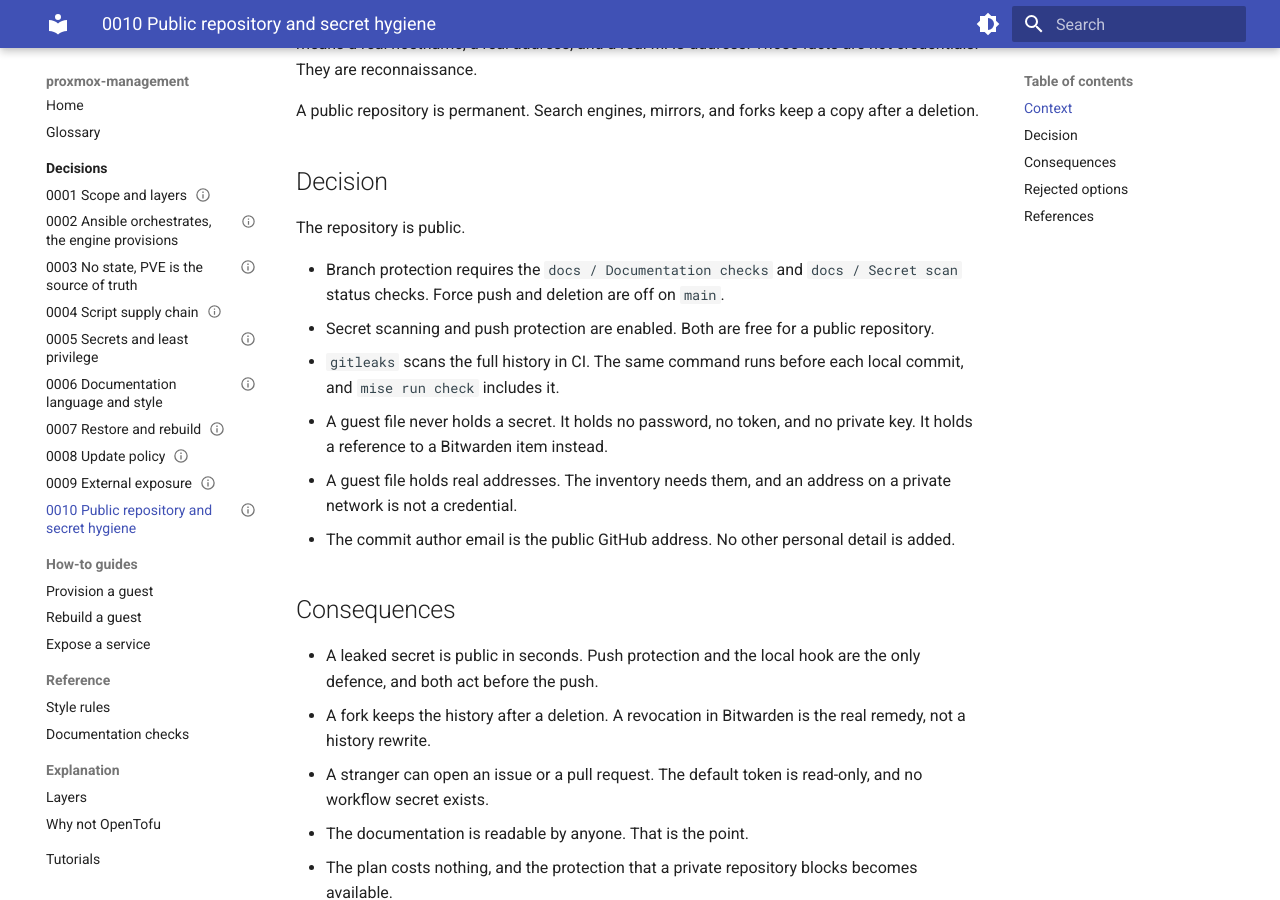
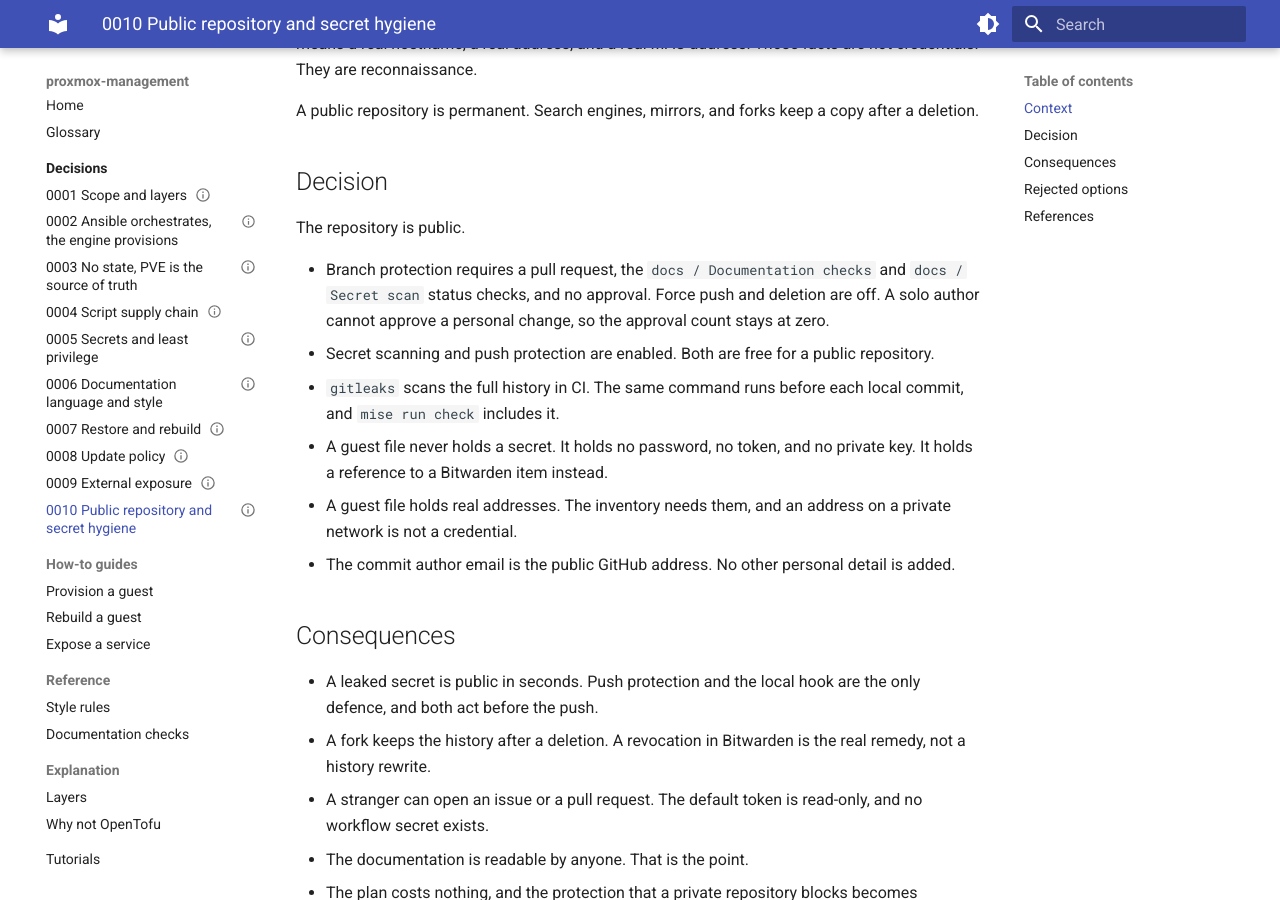
Before and after one commit to TanguyBaudrin/proxmox-management, an MkDocs documentation site: the page built from docs/adr/0010-public-repository-and-secret-hygiene.md, in a window 1280 px wide and 900 px high, scrolled down 385 px. Built offline with MkDocs 1.6.1 and Material for MkDocs 9.7.7, drawn with Linux system fonts in a browser that asks for light colours.

Commit message:
docs: require a pull request on main
Record the change flow in AGENTS.md and enable auto-merge so a squashed
pull request lands as soon as both checks pass.

```diff
--- a/docs/adr/0010-public-repository-and-secret-hygiene.md
+++ b/docs/adr/0010-public-repository-and-secret-hygiene.md
@@ -29,9 +29,10 @@ copy after a deletion.
 
 The repository is public.
 
-- Branch protection requires the `docs / Documentation checks` and
-  `docs / Secret scan` status checks. Force push and deletion are off on
-  `main`.
+- Branch protection requires a pull request, the `docs / Documentation checks`
+  and `docs / Secret scan` status checks, and no approval. Force push and
+  deletion are off. A solo author cannot approve a personal change, so the
+  approval count stays at zero.
 - Secret scanning and push protection are enabled. Both are free for a public
   repository.
 - `gitleaks` scans the full history in CI. The same command runs before each
```
Also changed, not shown: AGENTS.md (+12 -0 lines).
